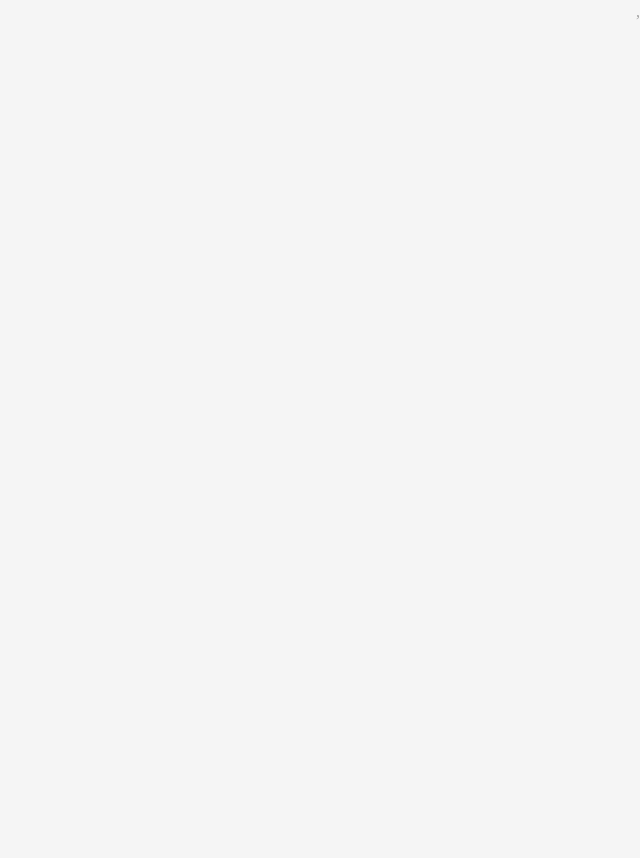
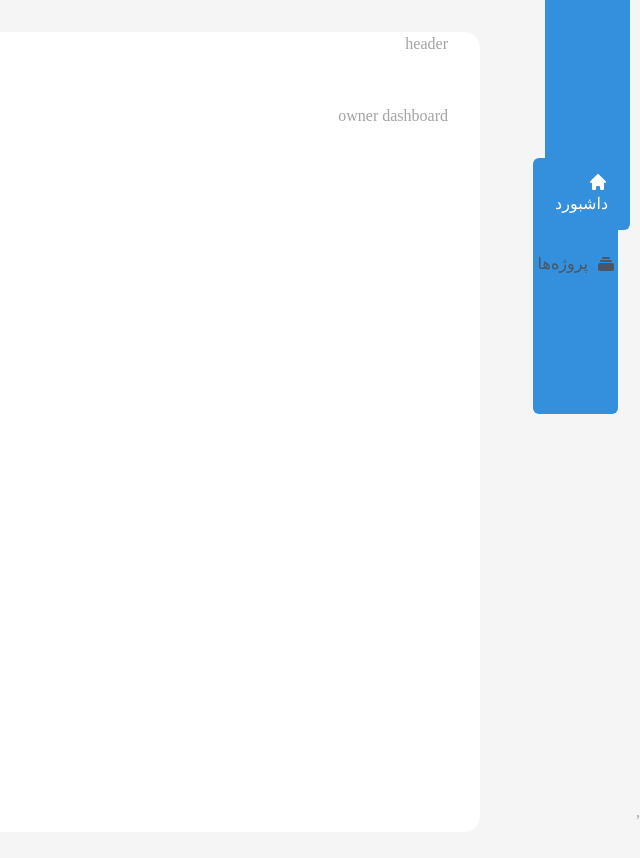
Before and after one commit to navidish/skillMates, a React (Vite) app: page /owner/dashboard in a window 1280 px wide. Before the commit this address had no page. Shown: the top 858 px of the page, without its empty margins (640-1280 px from the left). Before the commit the page ends 800 px from the top, so only its background shows below. Built offline with nearby package versions, Linux system fonts and the light colour scheme; a web font is replaced by a local one.

Commit message:
add routing , mainLayout and  dashboard

```diff
--- a/src/App.jsx
+++ b/src/App.jsx
@@ -1,21 +1,28 @@
-import { Route, Routes } from 'react-router-dom';
+import { Navigate, Route, Routes, useNavigate } from 'react-router-dom';
 import Home from './pages/Home';
 import Auth from './pages/Auth';
 import { QueryClient, QueryClientProvider } from '@tanstack/react-query';
 import { Toaster } from 'react-hot-toast';
 import CompleteProfile from './pages/CompleteProfile';
+import NotFound from './pages/NotFound';
+import OwnerLayout from './features/owner/OwnerLayout';
+import DashboardLayout from './features/owner/DashboardLayout';
 const queryClient = new QueryClient();
+
 function App() {
   return (
     <QueryClientProvider client={queryClient}>
       <Toaster />
-      <div className="max-w-[1440px] mx-auto bg-page overflow-hidden relative">
         <Routes>
           <Route path="/" element={<Home />} />
           <Route path="/auth" element={<Auth />} />
           <Route path="/complete-profile" element={<CompleteProfile />} />
+          <Route path="/owner" element={ <OwnerLayout />}>
+            <Route index element={<Navigate to="dashboard" replace />} />
+            <Route path="dashboard" element={<DashboardLayout />} />
+          </Route>
+          <Route path="*" element={<NotFound/>} />
         </Routes>
-      </div>
     </QueryClientProvider>
   );
 }
--- /dev/null
+++ b/src/features/owner/DashboardLayout.jsx
@@ -0,0 +1,9 @@
+function DashboardLayout() {
+
+  return (
+    <div>
+      owner dashboard
+    </div>
+  );
+}
+export default DashboardLayout;
--- /dev/null
+++ b/src/features/owner/OwnerLayout.jsx
@@ -0,0 +1,67 @@
+
+import {HiCollection , HiHome } from "react-icons/hi";
+import { NavLink } from "react-router-dom";
+import MainLayout from "../../ui/MainLayout";
+
+function OwnerLayout() {
+  const navlinkClass = " flex items-center gap-x-2 hover:bg-secondary-400 hover:gap-x-4 hover:text-secondary-900 px-2 py-3 rounded-lg  transition-all duration-300";
+
+
+
+  // &:before {
+  //   content: "";
+  //   background:transparent;
+  //   height: 2em;
+  //   width: 2em;
+  //   position: absolute;
+  //   top: -2em;
+  //   left: 0em;
+  //   z-index:0!important;
+  //   border-radius: 0 0 0 12px;
+  //   box-shadow: 0 16px 0 0 ${theme?.palette?.grey[700]};
+  // }
+  // &:after {
+  //   content: "";
+  //   background:transparent;
+  //   height: 2em;
+  //   width: 2em;
+  //   position: absolute;
+  //   bottom: -2em;
+  //   left: 0em;
+  //   z-index:0!important;
+  //   border-radius: 12px 0 0 0;
+  //   box-shadow: 0 -16px 0 0 ${theme?.palette?.grey[700]};
+  // }
+
+
+
+  return (
+    <MainLayout>
+        <div className="row-start-1 row-span-2 p-4 mt-[148px]">
+            <ul className="flex flex-col gap-y-4">
+              <li>
+                <NavLink
+                className="navlink"
+                activeClassName="active"
+                    to={'dashboard'}
+                   >
+                    <HiHome className="h-5 w-5"/>
+                    {'داشبورد'}
+                </NavLink>
+              </li>
+              <li>
+                <NavLink
+                    to={'projects'}
+                    className={({ isActive }) =>
+                      isActive ? `${navlinkClass} bg-primary-100/80 text-primary-900` : `${navlinkClass} text-secondary-600` }>
+                  <HiCollection className="h-5 w-5"/>
+                  {'پروژه‌ها'}
+                </NavLink>
+              </li>
+
+            </ul>
+       </div>
+    </MainLayout>
+  );
+}
+export default OwnerLayout;
--- a/src/index.css
+++ b/src/index.css
@@ -51,6 +51,8 @@
   }
   body {
     @apply text-neutral-400 bg-[#f5f5f5];
+    user-select: none;
+    outline: none;
   }
   h1,
   h2,
@@ -150,6 +152,37 @@
     @apply bg-red-500 text-white;
   }
 }
-* {
-  outline: none;
+.navlink {
+  position: relative;
+  display: inline-block;
+  padding: 0.5rem 1rem;
+  color: #fff;
+  background-color: #3490dc;
+  border-radius: 0.375rem;
+  transition: background-color 0.3s;
 }
+
+.navlink.active {
+  background-color: transparent;
+}
+
+.navlink.active::before,
+.navlink.active::after {
+  content: '';
+  position: absolute;
+  height: 16rem;
+  width: 100%;
+  border-radius: inherit;
+  background-color: #3490dc;
+  z-index: -1;
+}
+
+.navlink.active::before {
+  top: -0.375rem;
+  left: -0.375rem;
+}
+
+.navlink.active::after {
+  bottom: -0.375rem;
+  right: -0.375rem;
+}
--- /dev/null
+++ b/src/ui/MainLayout.jsx
@@ -0,0 +1,17 @@
+import { Outlet } from "react-router-dom";
+
+
+function MainLayout({ children }) {
+  return (
+    <div className="grid h-screen grid-cols-[10rem_1fr]">
+      {children}
+      <div className="bg-secondary-0 h-screen my-8 ml-8 overflow-y-auto rounded-2xl">
+        <div className="mx-auto max-w-screen-lg flex flex-col gap-y-12">
+            <p>header</p>
+            <Outlet/>
+        </div>
+      </div>
+    </div>
+  );
+}
+export default MainLayout;
--- /dev/null
+++ b/src/ui/OwnerDashboard.jsx
@@ -0,0 +1,6 @@
+import DashboardLayout from "../features/owner/DashboardLayout";
+
+function OwnerDashboard() {
+  return <DashboardLayout />;
+}
+export default OwnerDashboard;
```
